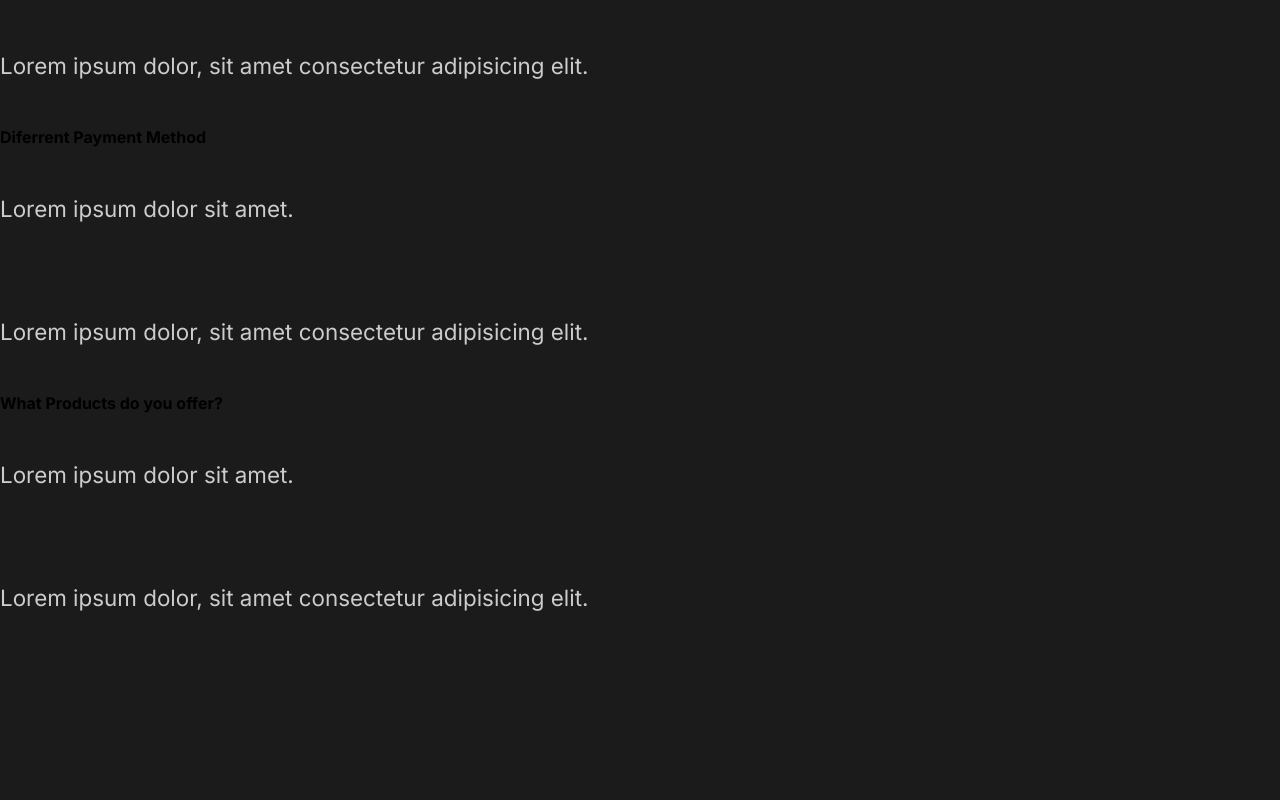
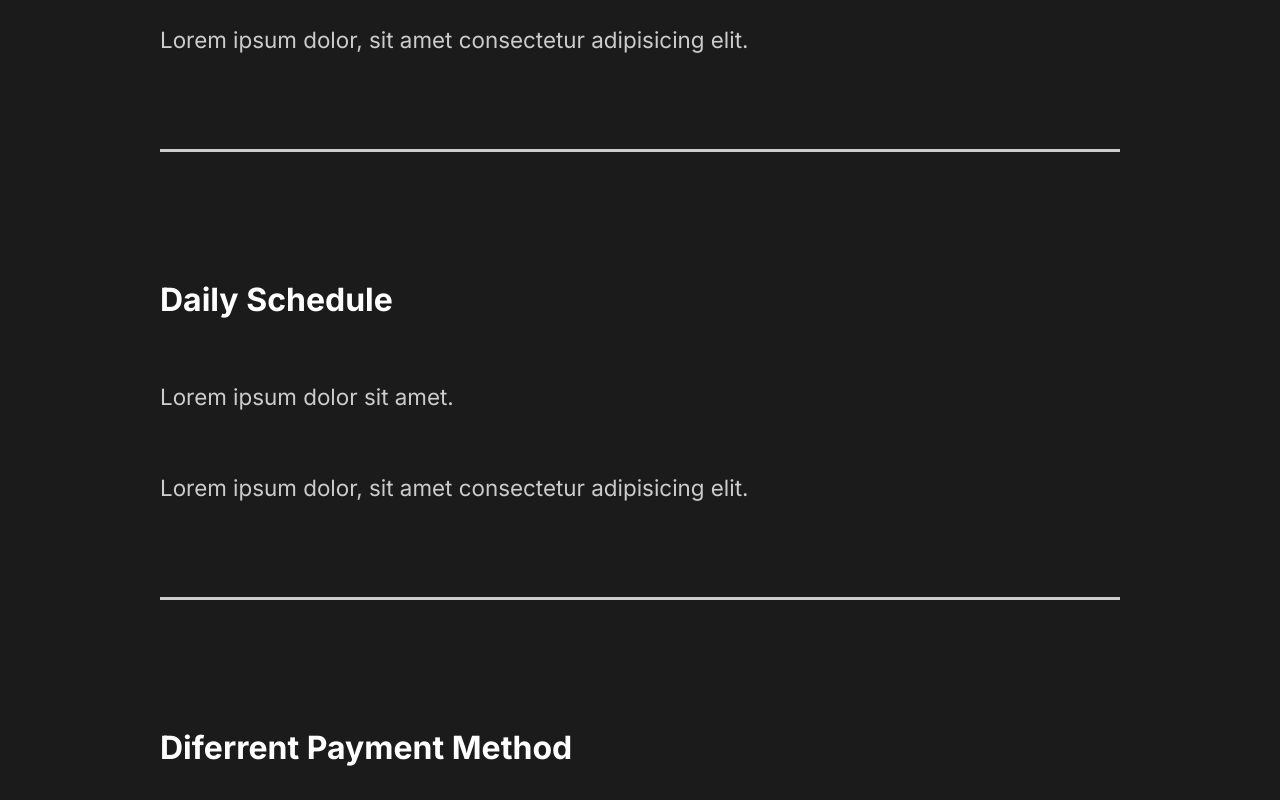
Before and after one commit to su-yash-7/Capture, a React (Create React App) app: page / in a window 1280 px wide. Shown: the part 2500-3300 px from the top of the page. Before the commit the page ends 3159 px from the top, so only its background shows below. Built offline with nearby package versions, Linux system fonts and the light colour scheme.

Commit message:
Styling FAQ Section

```diff
--- a/src/components/FaqSection.js
+++ b/src/components/FaqSection.js
@@ -1,8 +1,10 @@
 import React from 'react';
+import {About} from '../styles';
+import styled from 'styled-components';
 
 const FaqSection = () =>{
     return(
-        <div className="faq">
+        <Faq>
             <h2>Any Questions <span>FAQ</span></h2>
             <div className="question">
                 <h4>How Do I Start?</h4>
@@ -10,6 +12,7 @@
                     <p>Lorem ipsum dolor sit amet.</p>
                     <p>Lorem ipsum dolor, sit amet consectetur adipisicing elit.</p>
                 </div>
+                <div className="faq-line"></div>
             </div>
             <div className="question">
                 <h4>Daily Schedule</h4>
@@ -17,6 +20,7 @@
                     <p>Lorem ipsum dolor sit amet.</p>
                     <p>Lorem ipsum dolor, sit amet consectetur adipisicing elit.</p>
                 </div>
+                <div className="faq-line"></div>
             </div>
             <div className="question">
             <h4>Diferrent Payment Method</h4>
@@ -24,6 +28,7 @@
                     <p>Lorem ipsum dolor sit amet.</p>
                     <p>Lorem ipsum dolor, sit amet consectetur adipisicing elit.</p>
                 </div>
+                <div className="faq-line"></div>
             </div>
             <div className="question">
             <h4>What Products do you offer?</h4>
@@ -31,9 +36,36 @@
                     <p>Lorem ipsum dolor sit amet.</p>
                     <p>Lorem ipsum dolor, sit amet consectetur adipisicing elit.</p>
                 </div>
+                <div className="faq-line"></div>
             </div>
 
-        </div>
+        </Faq>
     )
 }
+const Faq = styled(About)`
+    display: block;
+    span{
+        display: block;
+    }
+    h2{
+        padding-bottom: 2rem;
+        font-weight: lighter;
+    }
+    .faq-line{
+        background: #cccccc;
+        height: 0.2rem;
+        margin: 2rem 0rem;
+        width: 100%;
+    }
+    .question{
+        padding: 3rem 0rem;
+        cursor: pointer;
+    }
+    .answer{
+        padding: 2rem 0rem;
+        p{
+            padding: 2rem 0rem;
+        }
+    }
+`;
 export default FaqSection;
--- a/src/components/GlobalStyle.js
+++ b/src/components/GlobalStyle.js
@@ -36,6 +36,7 @@
 }
 h4{
     font-weight: bold;
+    font-size: 2rem;
 }
 a{
     font-size: 1.1.rem;
```
